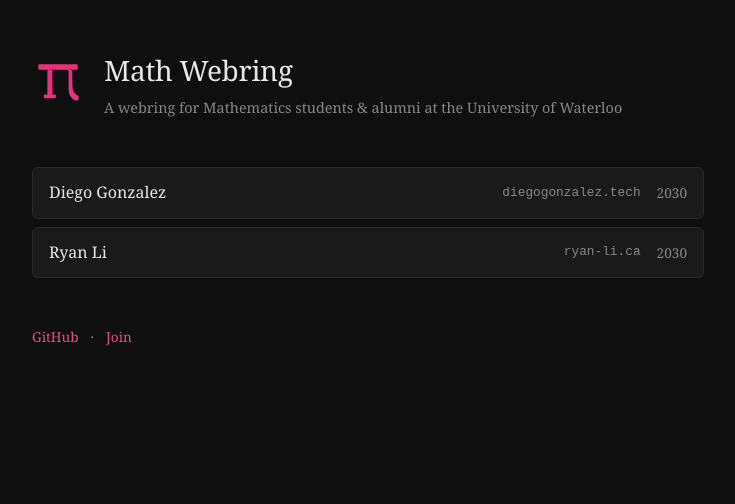
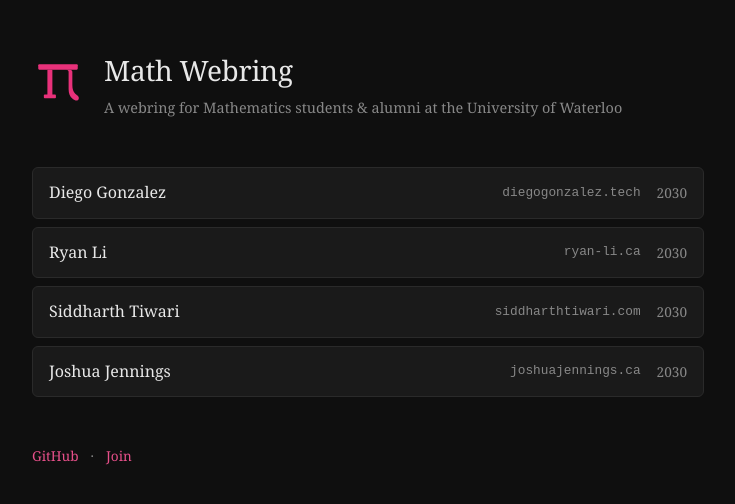
Before and after one commit to JummyJoeJackson/math-webring, a React (Vite) app: page / in a window 1280 px wide. Shown: the top 504 px of the page, without its empty margins (272-1007 px from the left). Built offline with nearby package versions, Linux system fonts and the light colour scheme.

Commit message:
added rest of founders

```diff
--- a/src/data.ts
+++ b/src/data.ts
@@ -22,4 +22,14 @@
     website: "https://ryan-li.ca",
     year: "2030",
   },
+  {
+    name: "Siddharth Tiwari",
+    website: "https://siddharthtiwari.com",
+    year: "2030",
+  },
+  {
+    name: "Joshua Jennings",
+    website: "https://joshuajennings.ca",
+    year: "2030",
+  },
 ]
```
Also changed, not shown: 1 other file (tests, documents, lock files or other folders).
